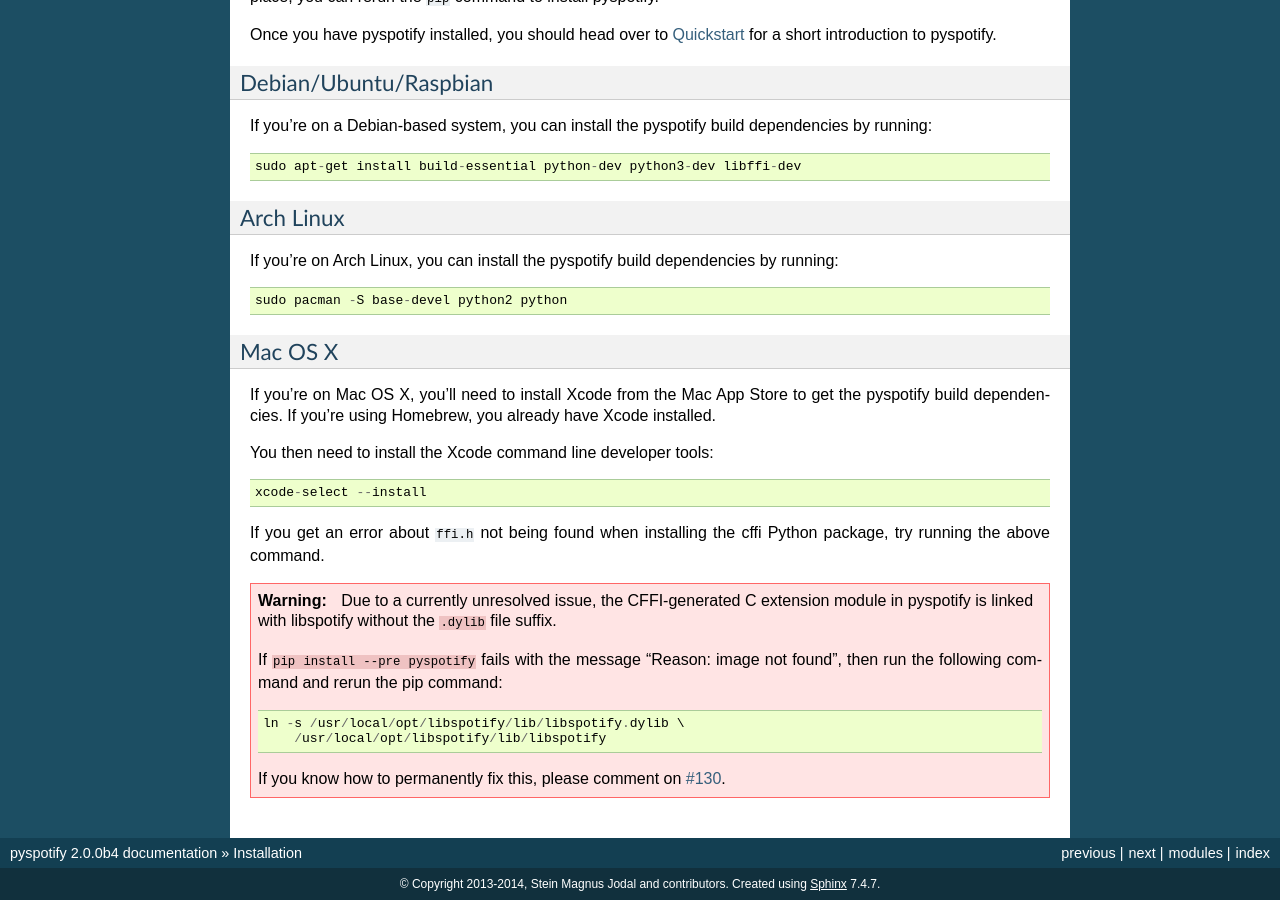
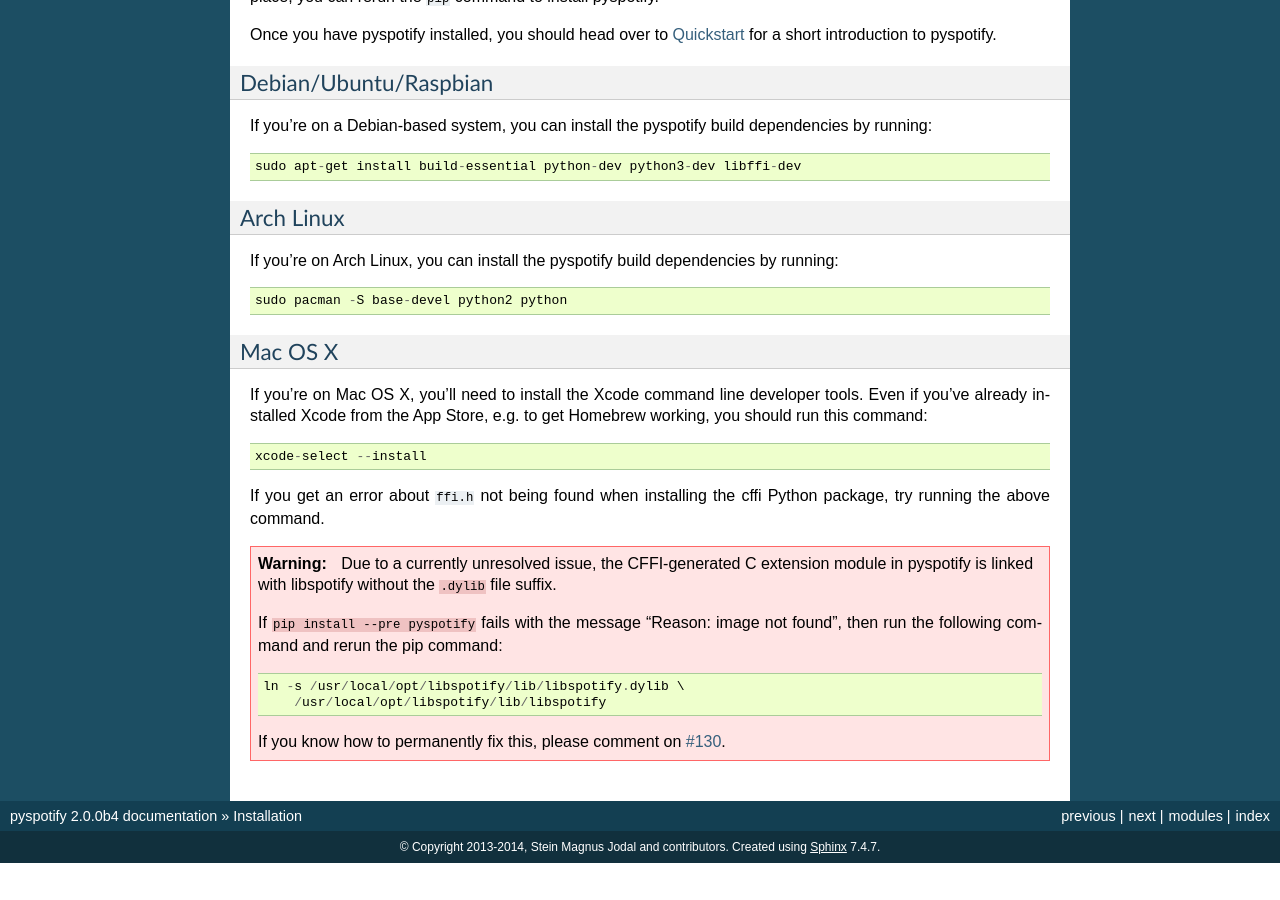
Before and after one commit to jodal/pyspotify, a Sphinx documentation site: the page built from docs/installation.rst, in a window 1280 px wide and 900 px high, scrolled down 1338 px. Built offline with Sphinx 7.4.7, drawn with Linux system fonts in a browser that asks for light colours; pages that are not in the unit, such as notebooks, are missing from menus; after the commit the page ends 2201 px from its top, so only the background shows below that.

Commit message:
docs: Don't need Xcode before running xcode-select --install

```diff
--- a/docs/installation.rst
+++ b/docs/installation.rst
@@ -112,11 +112,9 @@
 Mac OS X
 --------
 
-If you're on Mac OS X, you'll need to install Xcode from the Mac App Store to
-get the pyspotify build dependencies. If you're using Homebrew, you already
-have Xcode installed.
-
-You then need to install the Xcode command line developer tools::
+If you're on Mac OS X, you'll need to install the Xcode command line developer
+tools. Even if you've already installed Xcode from the App Store, e.g. to get
+Homebrew working, you should run this command::
 
     xcode-select --install
 
```
